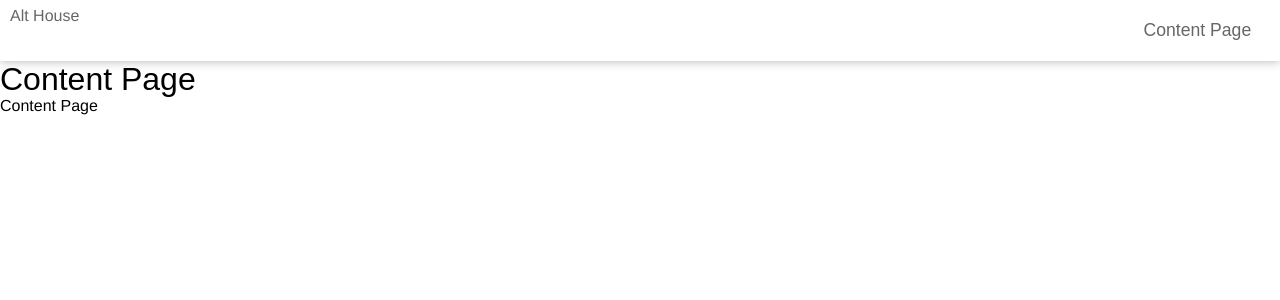
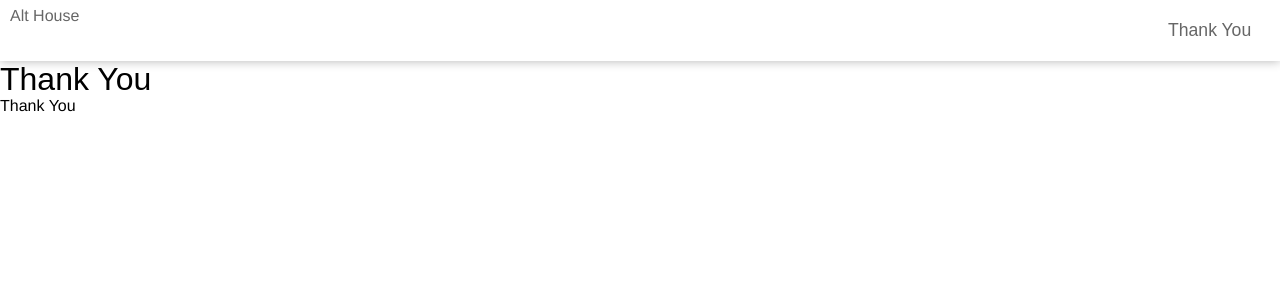
Before and after one commit to Alt-House/alt-house-site, a Jekyll site: the page built from thank-you/index.html, in a window 1280 px wide. Shown: the top 300 px of the page. Built offline with Jekyll 4.4.1, drawn with Linux system fonts in a browser that asks for light colours; nearby versions of some CDN libraries.

Commit message:
Thank You

```diff
--- a/_includes/header.html
+++ b/_includes/header.html
@@ -3,7 +3,7 @@
     <a class="logo" href="{{ site.baseurl }}/">Alt House</a>
     <a class="mobile-toggle" href="{{ site.baseurl }}/"><i class="fa fa-bars"></i></a>
     <ul class="nav">
-        <li><a href="{{ site.baseurl }}/content-page">Content Page</a></li>
+        <li><a href="{{ site.baseurl }}/thank-you">Thank You</a></li>
     </ul>
   </div>
 </div>
--- a/content-page/index.html
+++ b/thank-you/index.html
@@ -1,7 +1,7 @@
 ---
 layout: default
-title: Content Page
+title: Thank You
 path: ../
 ---
 
-Content Page
+Thank You
```
